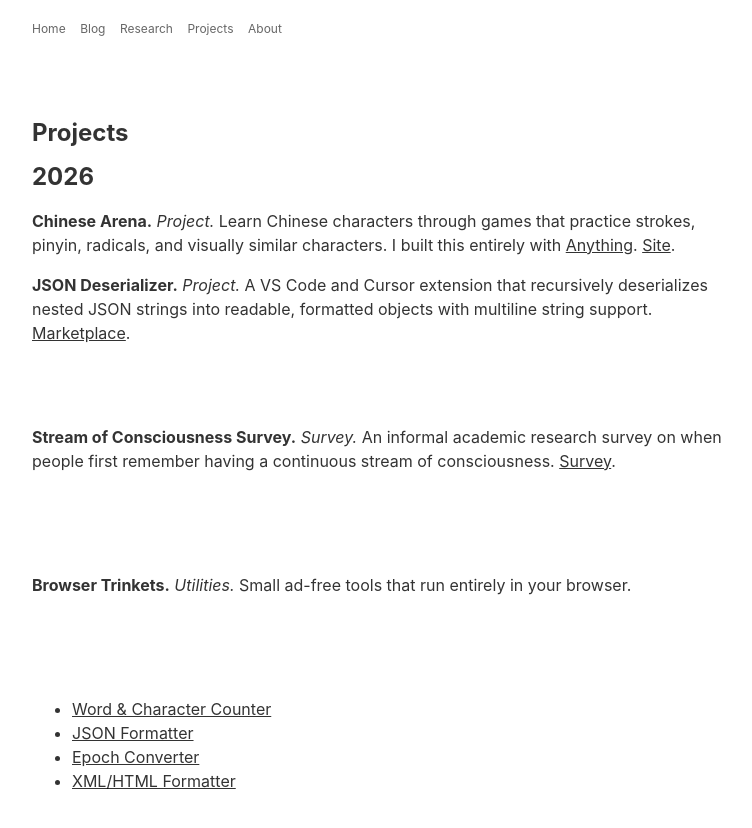
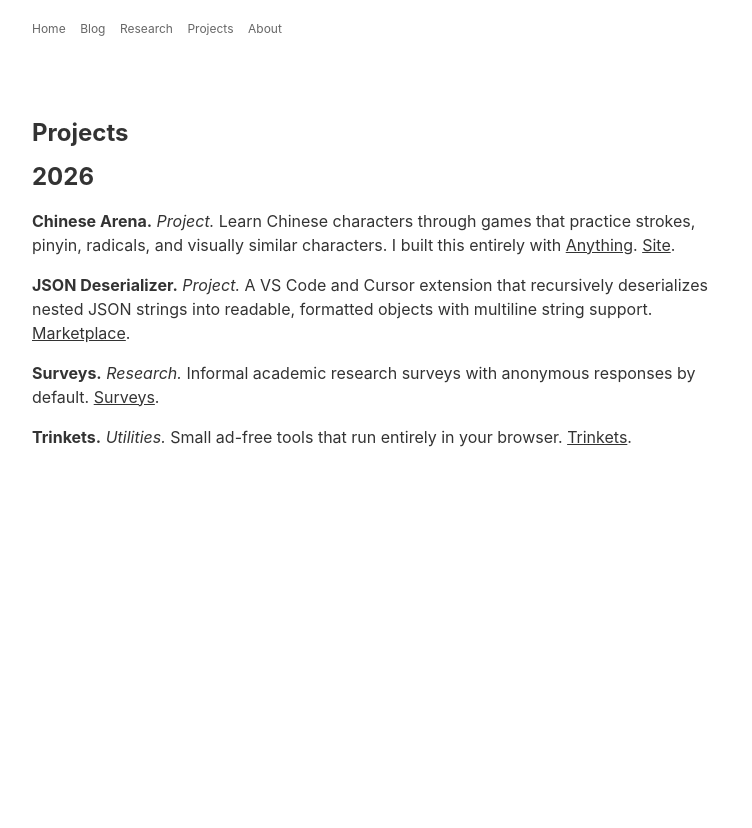
Before and after one commit to danielchen0/danielchen0.github.io, a Jekyll site: the page built from projects.markdown, in a window 1280 px wide. Shown: the top 828 px of the page, without its empty margins (258-1010 px from the left). Built offline with Jekyll 4.4.1, drawn with Linux system fonts in a browser that asks for light colours.

Commit message:
Link project categories to their pages

```diff
--- a/projects.markdown
+++ b/projects.markdown
@@ -14,16 +14,10 @@
     <b>JSON Deserializer.</b> <i>Project.</i> A VS Code and Cursor extension that recursively deserializes nested JSON strings into readable, formatted objects with multiline string support. <a href='https://marketplace.visualstudio.com/items?itemName=DanielChen0.json-deserializer' target='_blank'>Marketplace</a>.
 </p>
 
-<p id='surveys'>
-    <b>Stream of Consciousness Survey.</b> <i>Survey.</i> An informal academic research survey on when people first remember having a continuous stream of consciousness. <a href='/surveys/stream-of-consciousness'>Survey</a>.
+<p>
+    <b>Surveys.</b> <i>Research.</i> Informal academic research surveys with anonymous responses by default. <a href='/surveys'>Surveys</a>.
 </p>
 
-<p id='trinkets'>
-    <b>Browser Trinkets.</b> <i>Utilities.</i> Small ad-free tools that run entirely in your browser.
+<p>
+    <b>Trinkets.</b> <i>Utilities.</i> Small ad-free tools that run entirely in your browser. <a href='/trinkets'>Trinkets</a>.
 </p>
-<ul>
-    <li><a href='/trinkets/word-counter'>Word & Character Counter</a></li>
-    <li><a href='/trinkets/json-formatter'>JSON Formatter</a></li>
-    <li><a href='/trinkets/epoch-converter'>Epoch Converter</a></li>
-    <li><a href='/trinkets/xml-formatter'>XML/HTML Formatter</a></li>
-</ul>
--- a/surveys/stream-of-consciousness.html
+++ b/surveys/stream-of-consciousness.html
@@ -4,7 +4,7 @@
 page_id: surveys
 ---
 
-<p><a href='/projects#surveys'>&larr; Back to Projects</a></p>
+<p><a href='/surveys'>&larr; Back to Surveys</a></p>
 
 <p style="font-size: 13px; color: rgba(0,0,0,0.5); border-left: 3px solid rgba(0,0,0,0.1); padding-left: 12px;">
     This survey is for informal academic research. Your responses are anonymous by default. Optional fields are for analysis purposes only. Data is stored securely and will not be shared with third parties.
--- a/trinkets/epoch-converter.html
+++ b/trinkets/epoch-converter.html
@@ -4,7 +4,7 @@
 page_id: trinkets
 ---
 
-<p><a href='/projects#trinkets'>&larr; Back to Projects</a></p>
+<p><a href='/trinkets'>&larr; Back to Trinkets</a></p>
 
 <h3>Current Epoch Time</h3>
 <p style="font-family: monospace; font-size: 24px;" id="live-epoch"></p>
--- a/trinkets/json-formatter.html
+++ b/trinkets/json-formatter.html
@@ -4,7 +4,7 @@
 page_id: trinkets
 ---
 
-<p><a href='/projects#trinkets'>&larr; Back to Projects</a></p>
+<p><a href='/trinkets'>&larr; Back to Trinkets</a></p>
 
 <textarea id="input" rows="12" style="width: 100%; font-family: monospace; font-size: 14px; padding: 8px; box-sizing: border-box;" placeholder="Paste JSON here..."></textarea>
 
--- a/trinkets/word-counter.html
+++ b/trinkets/word-counter.html
@@ -4,7 +4,7 @@
 page_id: trinkets
 ---
 
-<p><a href='/projects#trinkets'>&larr; Back to Projects</a></p>
+<p><a href='/trinkets'>&larr; Back to Trinkets</a></p>
 
 <textarea id="input" rows="12" style="width: 100%; font-family: monospace; font-size: 14px; padding: 8px; box-sizing: border-box;" placeholder="Start typing or paste text here..."></textarea>
 
--- a/trinkets/xml-formatter.html
+++ b/trinkets/xml-formatter.html
@@ -4,7 +4,7 @@
 page_id: trinkets
 ---
 
-<p><a href='/projects#trinkets'>&larr; Back to Projects</a></p>
+<p><a href='/trinkets'>&larr; Back to Trinkets</a></p>
 
 <textarea id="input" rows="12" style="width: 100%; font-family: monospace; font-size: 14px; padding: 8px; box-sizing: border-box;" placeholder="Paste XML or HTML here..."></textarea>
 
```
